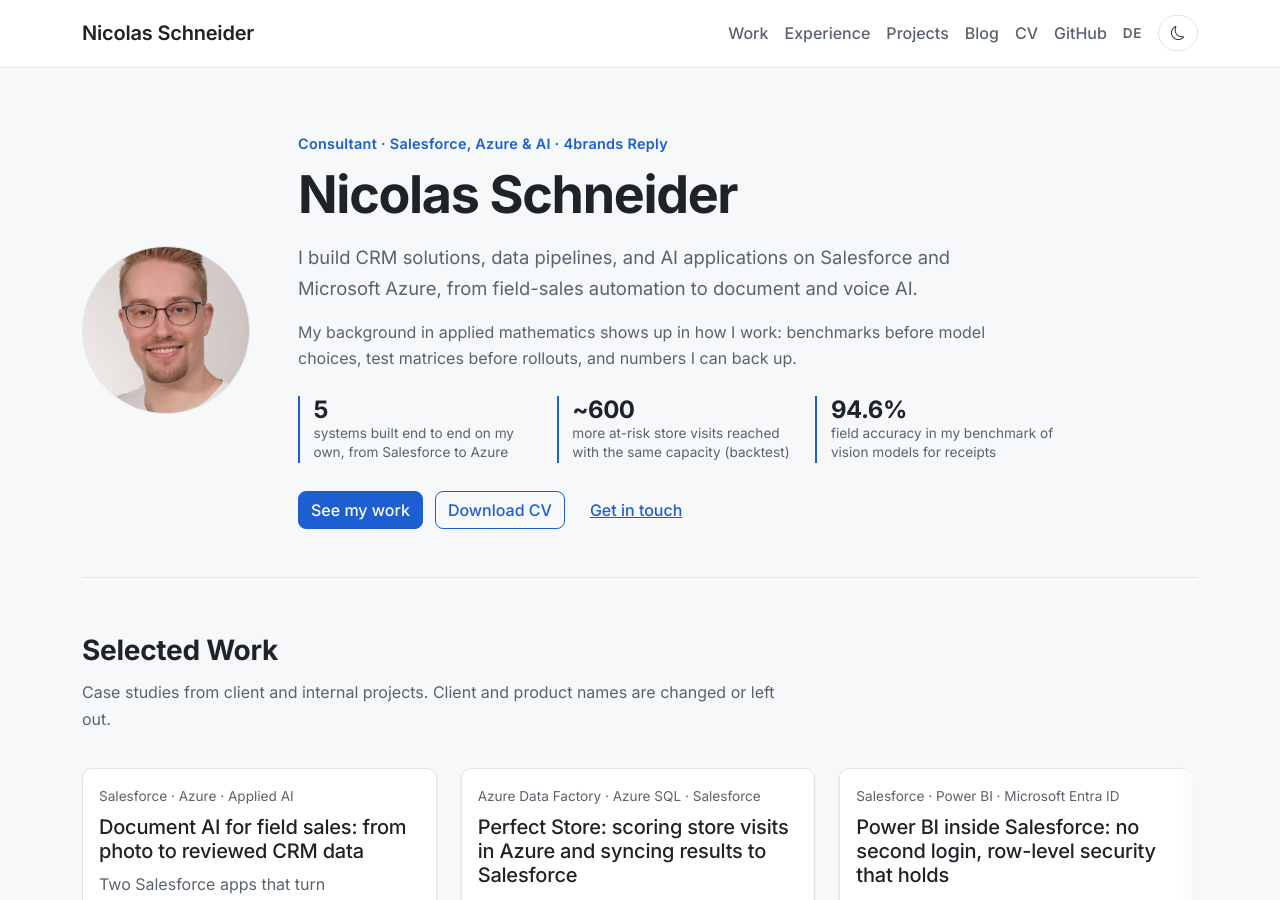
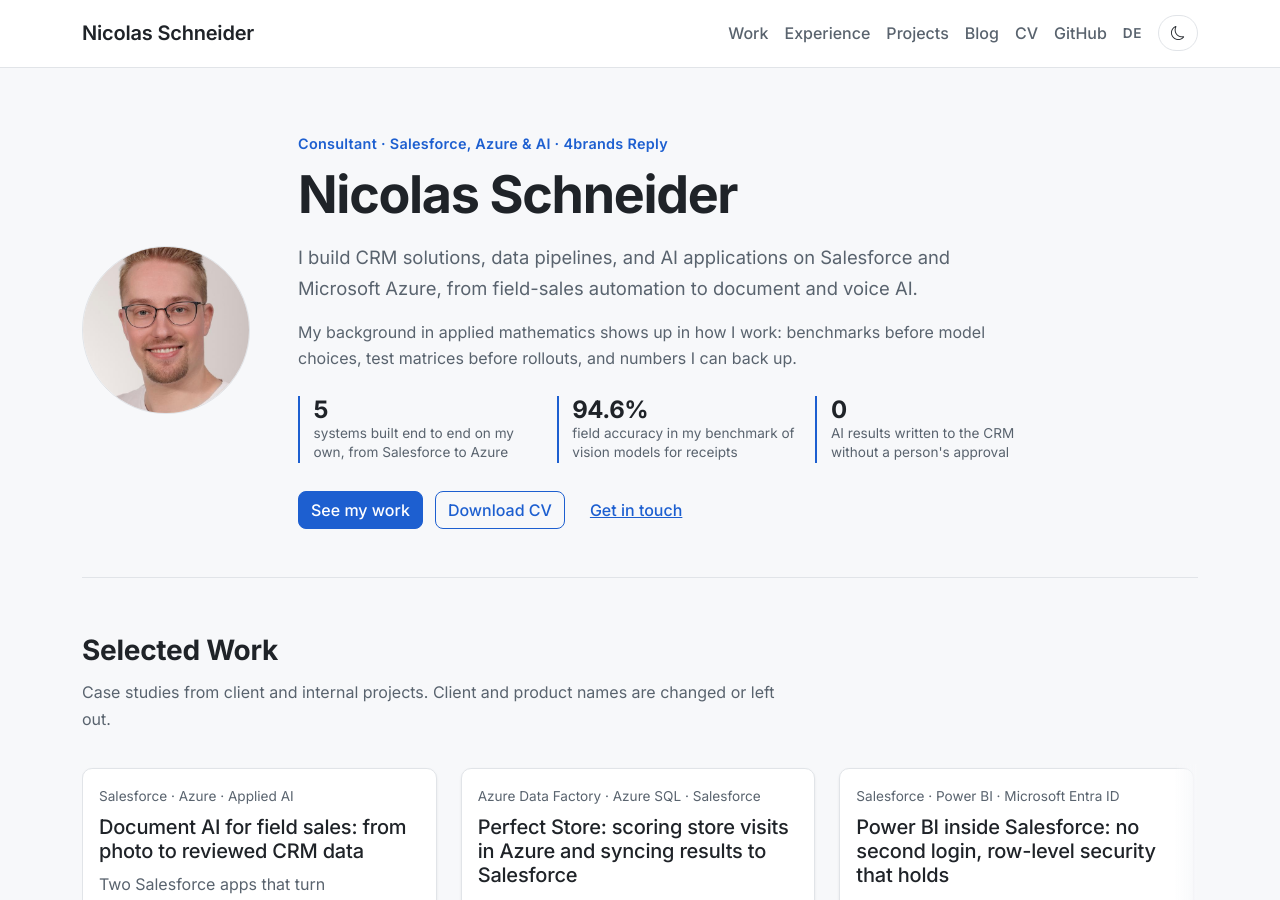
Before and after one commit to Nicolas2912/Nicolas2912.github.io, a Jekyll site: the page built from index.html, in a window 1280 px wide and 900 px high. Built offline with Jekyll 4.4.1, drawn with Linux system fonts in a browser that asks for light colours.

Commit message:
Replace backtest stat with human-review guarantee
Co-Authored-By: Claude Opus 5.5 <noreply@anthropic.com>

```diff
--- a/_data/i18n.yml
+++ b/_data/i18n.yml
@@ -30,10 +30,10 @@ en:
     stats:
       - value: "5"
         label: "systems built end to end on my own, from Salesforce to Azure"
-      - value: "~600"
-        label: "more at-risk store visits reached with the same capacity (backtest)"
       - value: "94.6%"
         label: "field accuracy in my benchmark of vision models for receipts"
+      - value: "0"
+        label: "AI results written to the CRM without a person's approval"
     btn_work: "See my work"
     btn_cv: "Download CV"
     btn_contact: "Get in touch"
@@ -132,10 +132,10 @@ de:
     stats:
       - value: "5"
         label: "Systeme eigenständig von Anfang bis Ende gebaut – von Salesforce bis Azure"
-      - value: "ca. 600"
-        label: "zusätzliche Risikobesuche bei gleicher Kapazität erreicht (Backtest)"
       - value: "94,6 %"
         label: "Feldgenauigkeit in meinem Benchmark von Vision-Modellen für Belege"
+      - value: "0"
+        label: "KI-Ergebnisse ohne Freigabe durch einen Menschen ins CRM geschrieben"
     btn_work: "Zu meinen Projekten"
     btn_cv: "Lebenslauf herunterladen"
     btn_contact: "Kontakt aufnehmen"
```
